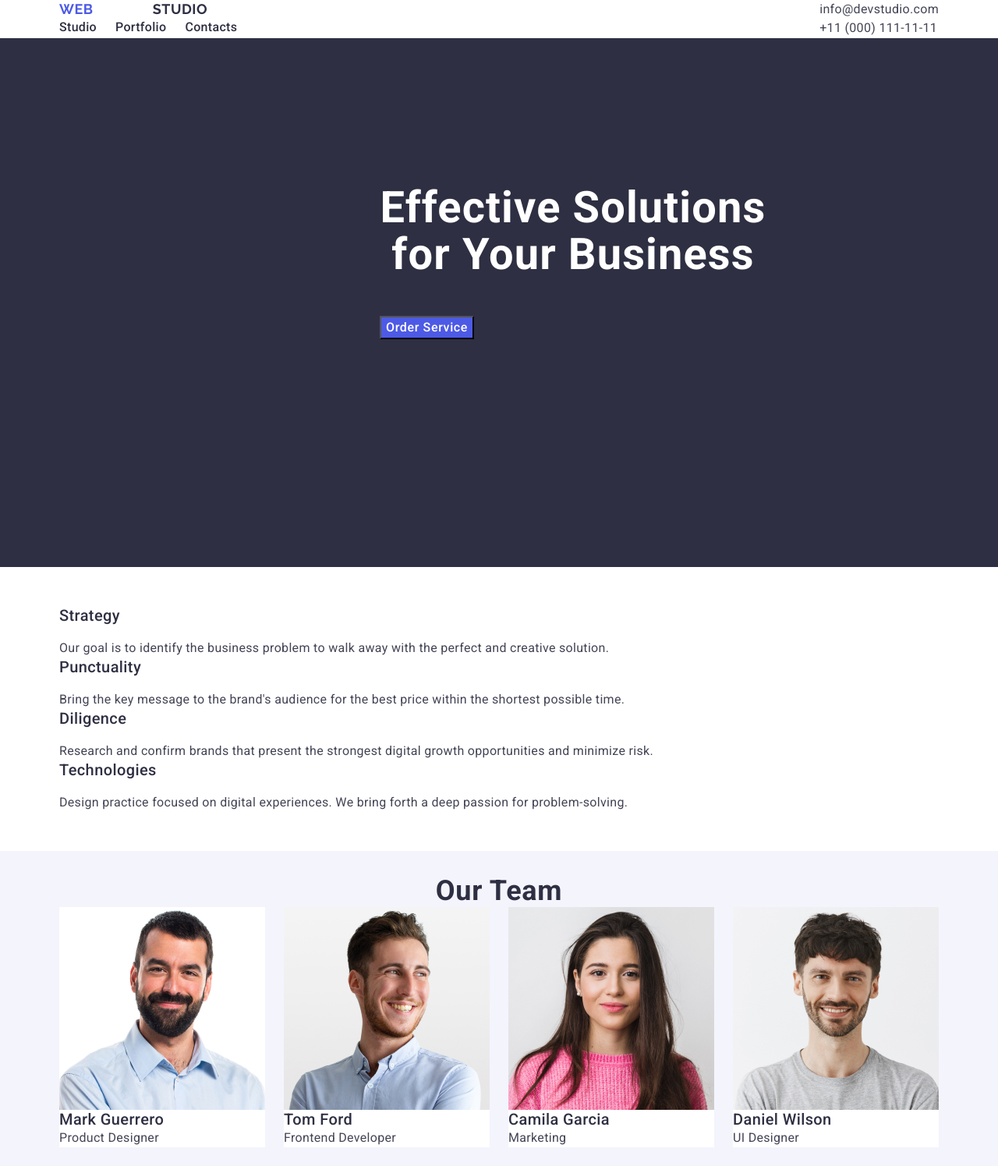
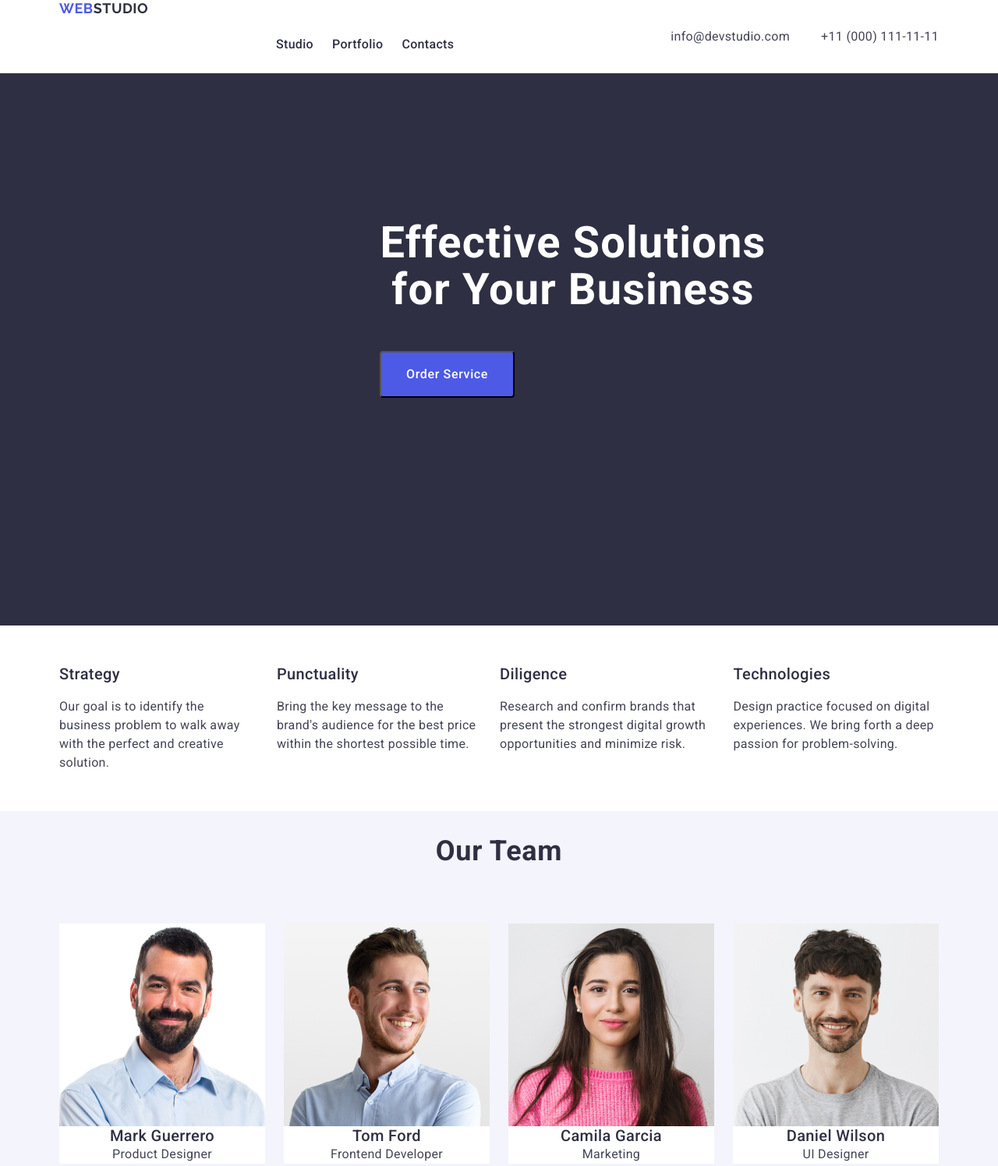
Before and after one commit to iryshanykkolaevna/homework3, a plain HTML site: page index.html in a window 1280 px wide. Shown: the top 1495 px of the page at 78% size. Drawn offline with nearby package versions, Linux system fonts and the light colour scheme.

Commit message:
add chainge

```diff
--- a/css/styles.css
+++ b/css/styles.css
@@ -66,7 +66,6 @@ button {
   justify-content: space-between;
 }
 .header-nav{
-  display: flex;
   align-items: center;
   flex-grow: 1;
   gap: 24px;
@@ -76,7 +75,6 @@ button {
   gap: 40px;
 }
 .logo {
-  display: flex;
   align-items: center;
   gap: 76px;
   font-family: "Raleway", sans-serif;
@@ -92,6 +90,7 @@ button {
   color: #2e2f42;
 }
 .nav-menu{
+  padding: 24px 0;
   display: flex;
   gap: 24px;
   flex-grow: 1;
@@ -146,7 +145,11 @@ background-color:#2e2f42;
 }
 
 .hero-button {
-
+  display: inline-flex;
+    padding: 16px 32px;
+    align-items: flex-start;
+    gap: 10px;
+    border-radius: 4px;
   color: #ffffff;
   cursor: pointer;
   font-weight: 500;
@@ -164,9 +167,12 @@ background-color:#2e2f42;
 /* Adventure section */
 
 .advantage-section{
-  padding: 50px;0
+  padding: 50px 0
 }
-
+.advantage-list{
+  display:flex;
+  gap: 24px;
+}
 .advantage-title{
   line-height: 1.2;
   position: absolute;
@@ -208,11 +214,13 @@ background-color:#2e2f42;
   text-transform: capitalize;
   color: #2e2f42;
   text-align: center;
-
+  margin-bottom: 72px;
 }
 .team-section-list{
   display: flex;
   gap: 24px;
+  text-align: center;
+
 }
 .team-section-item{
 background-color: #FFFFFF;
@@ -244,7 +252,14 @@ flex-basis: calc((100% - 72px) / 4);
   letter-spacing: 0.02em;
   text-transform: capitalize;
 }
-
+.portfolio-list{
+display: flex;
+gap: 24px;
+flex-wrap: wrap;
+}
+.portfolio-item{
+flex-basis: calc((100% - 48px) / 3);
+}
 .portfolio-item-title {
   color: #2e2f42;
   line-height: 1.2;
@@ -259,6 +274,7 @@ flex-basis: calc((100% - 72px) / 4);
   letter-spacing: 0.02em;
   line-height: 1.5;
 }
+.portfolio
 
 /* Footer section */
 
--- a/index.html
+++ b/index.html
@@ -38,9 +38,9 @@
               </ul>
             </nav>
           </div>
-          <div class="header-contacts">
+
           <address class="contacts">
-              <ul>
+            <ul class="header-contacts">
               <li>
                 <a class="address-box" href="mailto:info@devstudio.com"
                   >info@devstudio.com</a
@@ -53,7 +53,6 @@
               </li>
             </ul>
           </address>
-          </div>
         </div>
       </div>
     </header>
@@ -69,29 +68,29 @@
       <section class="advantage-section">
         <div class="container">
           <h2 class="advantage-title">feature</h2>
-          <ul>
-            <li>
+          <ul class="advantage-list">
+            <li class="advantage-item">
               <h3 class="advantage-item-title">Strategy</h3>
               <p class="advantage-text">
                 Our goal is to identify the business problem to walk away with
                 the perfect and creative solution.
               </p>
             </li>
-            <li>
+            <li class="advantage-item">
               <h3 class="advantage-item-title">Punctuality</h3>
               <p class="advantage-text">
                 Bring the key message to the brand's audience for the best price
                 within the shortest possible time.
               </p>
             </li>
-            <li>
+            <li class="advantage-item">
               <h3 class="advantage-item-title">Diligence</h3>
               <p class="advantage-text">
                 Research and confirm brands that present the strongest digital
                 growth opportunities and minimize risk.
               </p>
             </li>
-            <li>
+            <li class="advantage-item">
               <h3 class="advantage-item-title">Technologies</h3>
               <p class="advantage-text">
                 Design practice focused on digital experiences. We bring forth a
@@ -167,6 +166,7 @@
           <h2 class="portfolio-title">Our Portfolio</h2>
           <ul class="portfolio-list">
             <li class="portfolio-item">
+              <div class="portfolio">
                 <img
                   src="./images/img1.jpg"
                   alt="Banking App"
@@ -175,8 +175,10 @@
                 />
                 <h3 class="portfolio-list-title">Banking App</h3>
                 <p class="portfolio-list-text">App</p>
+              </div>
             </li>
             <li class="portfolio-item">
+              <div class="portfolio">
                 <img
                   src="./images/img2.jpg"
                   alt="Cashless Payment"
@@ -185,8 +187,10 @@
                 />
                 <h3 class="portfolio-list-title">Cashless Payment</h3>
                 <p class="portfolio-list-text">Marketing</p>
+              </div>
             </li>
             <li class="portfolio-item">
+              <div class="portfolio">
                 <img
                   src="./images/img3.jpg"
                   alt="Meditation App"
@@ -195,8 +199,10 @@
                 />
                 <h3 class="portfolio-list-title">Meditation App</h3>
                 <p class="portfolio-list-text">App</p>
+              </div>
             </li>
             <li class="portfolio-item">
+              <div class="portfolio">
                 <img
                   src="./images/img4.jpg"
                   alt="Taxi Service"
@@ -205,8 +211,10 @@
                 />
                 <h3 class="portfolio-list-title">Taxi Service</h3>
                 <p class="portfolio-list-text">Marketing</p>
+              </div>
             </li>
             <li class="portfolio-item">
+              <div class="portfolio">
                 <img
                   src="./images/img5.jpg"
                   alt="Screen Illustrations"
@@ -215,8 +223,10 @@
                 />
                 <h3 class="portfolio-list-title">Screen Illustrations</h3>
                 <p class="portfolio-list-text">Design</p>
+              </div>
             </li>
             <li class="portfolio-item">
+              <div class="portfolio">
                 <img
                   src="./images/img6.jpg"
                   alt="Online Courses"
@@ -225,6 +235,7 @@
                 />
                 <h3 class="portfolio-list-title">Online Courses</h3>
                 <p class="portfolio-list-text">Marketing</p>
+              </div>
             </li>
           </ul>
         </div>
```
Lines whose indentation alone changed are shown as unchanged.
